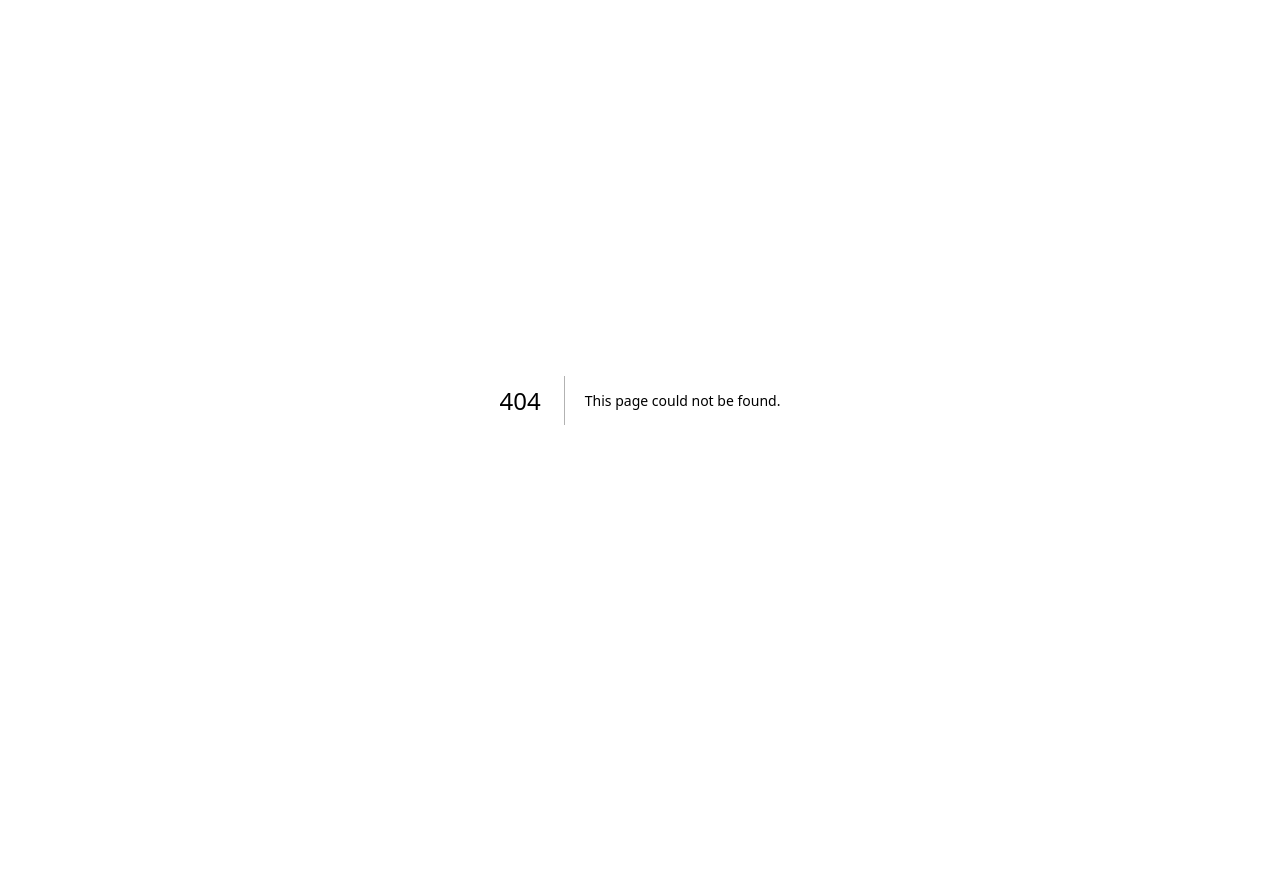
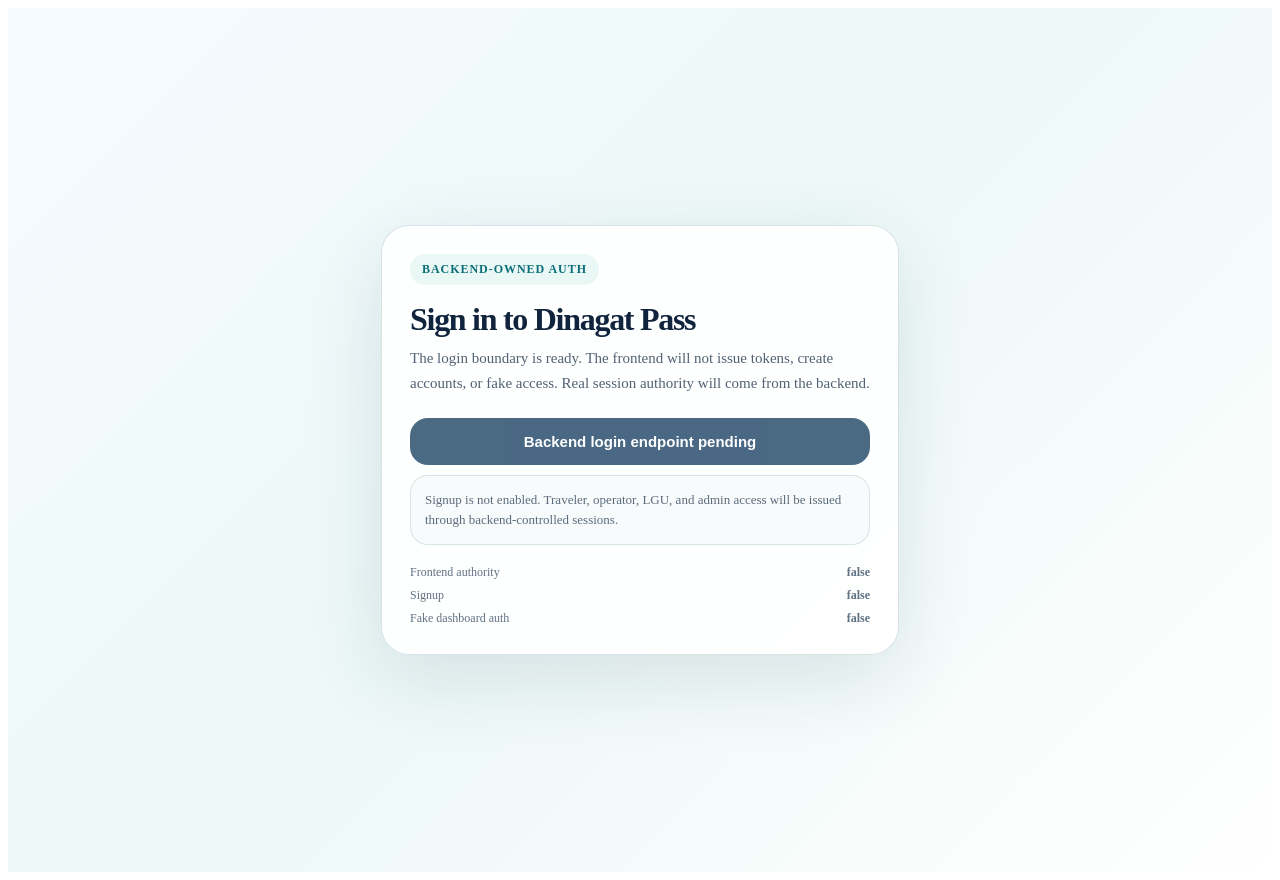
Before and after one commit to bayanihanplus/dinagat-pass, a Next.js app in the folder apps/web/: page /login in a window 1280 px wide. Before the commit this address had no page. Before the commit the page ends 800 px from the top, so only its background shows below. Built offline with nearby package versions, Linux system fonts and the light colour scheme.

Commit message:
feat(web): add auth boundary foundation

```diff
--- /dev/null
+++ b/apps/web/app/login/page.tsx
@@ -0,0 +1,139 @@
+import { DINAGAT_AUTH_BOUNDARY } from "../../lib/auth-boundary";
+
+export default function LoginPage() {
+  return (
+    <main
+      style={{
+        minHeight: "100vh",
+        background:
+          "linear-gradient(135deg, #f6fbff 0%, #edf8f7 48%, #ffffff 100%)",
+        color: "#10243e",
+        padding: "32px 18px",
+        display: "flex",
+        alignItems: "center",
+        justifyContent: "center"
+      }}
+    >
+      <section
+        style={{
+          width: "100%",
+          maxWidth: "460px",
+          border: "1px solid rgba(15, 84, 102, 0.16)",
+          borderRadius: "28px",
+          background: "rgba(255, 255, 255, 0.92)",
+          boxShadow: "0 24px 80px rgba(15, 54, 84, 0.12)",
+          padding: "28px"
+        }}
+      >
+        <div
+          style={{
+            display: "inline-flex",
+            borderRadius: "999px",
+            padding: "8px 12px",
+            background: "#e9f7f5",
+            color: "#0b6f7a",
+            fontSize: "12px",
+            fontWeight: 700,
+            letterSpacing: "0.08em",
+            textTransform: "uppercase"
+          }}
+        >
+          Backend-owned auth
+        </div>
+
+        <h1
+          style={{
+            margin: "18px 0 10px",
+            fontSize: "32px",
+            lineHeight: 1.05,
+            letterSpacing: "-0.04em"
+          }}
+        >
+          Sign in to Dinagat Pass
+        </h1>
+
+        <p
+          style={{
+            margin: 0,
+            color: "#526173",
+            fontSize: "15px",
+            lineHeight: 1.65
+          }}
+        >
+          The login boundary is ready. The frontend will not issue tokens, create
+          accounts, or fake access. Real session authority will come from the
+          backend.
+        </p>
+
+        <div
+          style={{
+            marginTop: "22px",
+            display: "grid",
+            gap: "10px"
+          }}
+        >
+          <button
+            disabled
+            style={{
+              border: 0,
+              borderRadius: "18px",
+              padding: "15px 16px",
+              background: "#123a5d",
+              color: "#ffffff",
+              fontSize: "15px",
+              fontWeight: 800,
+              opacity: 0.76,
+              cursor: "not-allowed"
+            }}
+          >
+            Backend login endpoint pending
+          </button>
+
+          <div
+            style={{
+              borderRadius: "18px",
+              border: "1px solid rgba(15, 84, 102, 0.14)",
+              background: "#f8fbfc",
+              padding: "14px",
+              color: "#5b6b7d",
+              fontSize: "13px",
+              lineHeight: 1.55
+            }}
+          >
+            Signup is not enabled. Traveler, operator, LGU, and admin access
+            will be issued through backend-controlled sessions.
+          </div>
+        </div>
+
+        <dl
+          style={{
+            margin: "20px 0 0",
+            display: "grid",
+            gap: "8px",
+            color: "#607184",
+            fontSize: "12px"
+          }}
+        >
+          <div style={{ display: "flex", justifyContent: "space-between" }}>
+            <dt>Frontend authority</dt>
+            <dd style={{ margin: 0, fontWeight: 800 }}>
+              {String(DINAGAT_AUTH_BOUNDARY.frontendOwnsAuthority)}
+            </dd>
+          </div>
+          <div style={{ display: "flex", justifyContent: "space-between" }}>
+            <dt>Signup</dt>
+            <dd style={{ margin: 0, fontWeight: 800 }}>
+              {String(DINAGAT_AUTH_BOUNDARY.publicSignupCreated)}
+            </dd>
+          </div>
+          <div style={{ display: "flex", justifyContent: "space-between" }}>
+            <dt>Fake dashboard auth</dt>
+            <dd style={{ margin: 0, fontWeight: 800 }}>
+              {String(DINAGAT_AUTH_BOUNDARY.fakeDashboardAuthAllowed)}
+            </dd>
+          </div>
+        </dl>
+      </section>
+    </main>
+  );
+}
--- /dev/null
+++ b/apps/web/lib/auth-boundary.ts
@@ -0,0 +1,24 @@
+export const DINAGAT_AUTH_BOUNDARY = {
+  product: "Dinagat Pass",
+  backendOwned: true,
+  frontendOwnsAuthority: false,
+  publicSignupCreated: false,
+  cookieIssuedByFrontend: false,
+  jwtIssuedByFrontend: false,
+  fakeDashboardAuthAllowed: false,
+  loginUiCreated: true,
+  protectedRoutePrepared: true,
+  lane: "DINAGAT-PASS-WEB-AUTH-BOUNDARY-FOUNDATION-01"
+} as const;
+
+export const protectedTravelerRoutes = ["/traveler/home"] as const;
+
+export function isProtectedTravelerPath(pathname: string): boolean {
+  return protectedTravelerRoutes.some((route) => {
+    return pathname === route || pathname.startsWith(`${route}/`);
+  });
+}
+
+export function getReturningLoginPath(): string {
+  return "/login?mode=returning&reason=auth-required";
+}
```
Also changed, not shown: apps/web/app/api/auth/status/route.ts (added, +13 -0 lines), apps/web/app/traveler/home/page.tsx (added, +114 -0 lines), apps/web/middleware.ts (added, +24 -0 lines).
